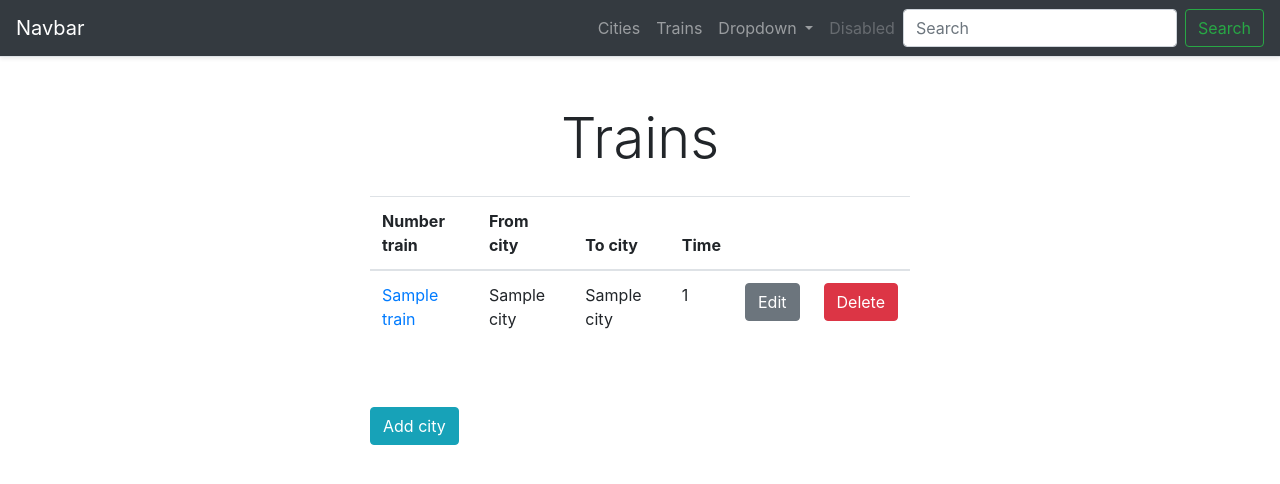
After one commit to berpress/django_train, a Django app: page /trains/ in a window 1280 px wide. The commit adds this page. Shown: the top 484 px of the page. Run offline with Django 3.2, Linux system fonts and the light colour scheme; tables that the repository leaves empty hold one stand-in row (values such as "Sample post"); some libraries are stand-ins or nearby versions.

Commit message:
Add train view

```diff
--- a/trains/models.py
+++ b/trains/models.py
@@ -1,4 +1,5 @@
 # Create your models here.
+from django.core.exceptions import ValidationError
 from django.db import models
 from cities.models import City
 
@@ -20,3 +21,14 @@ class Train(models.Model):
         verbose_name = 'Train'
         verbose_name_plural = 'Trains'
         ordering = ['name']
+
+    def clean(self, *args, **kwargs):
+        if self.to_city == self.from_city:
+            raise ValidationError('Check city')
+        qs = Train.objects.filter(from_city = self.from_city,
+                                  to_city=self.to_city,
+                                  travel_time=self.travel_time).\
+            exclude(pk=self.pk)
+        if qs.exists():
+            raise ValidationError('Change time')
+        return super(Train, self).clean(*args, **kwargs)
--- /dev/null
+++ b/trains/templates/trains/home.html
@@ -0,0 +1,115 @@
+{% extends "base.html" %}
+{% block title%} Trains {% endblock%}
+{% block content%}
+<h1 class="display-4 text-center my-4">Trains</h1>
+<div class="row">
+    <div class='col-md-6 mx-auto'>
+        <table class="table">
+            <thead class="thead-dark">
+            <thead>
+                <tr>
+                    <th>Number train</th>
+                    <th>From city</th>
+                    <th>To city</th>
+                    <th>Time</th>
+                    <th>&nbsp;</th>
+                    <th>&nbsp;</th>
+                </tr>
+            </thead>
+            <tbody>
+                {% for object in objects_list%}
+                    <tr>
+                        <td>
+                            <a href="">
+                                {{object.name}}</a>
+                        </td>
+                        <td>
+                                {{object.from_city}}
+                        </td>
+                        <td>
+                                {{object.to_city}}
+                        </td>
+                        <td>
+                                {{object.travel_time}}
+                        </td>
+                        <td>
+                            <a href="">
+                                <button type="button" class="btn btn-secondary">Edit</button>
+                            </a>
+                        </td>
+                        <td>
+                            <a href="">
+                                 <button type="button" class="btn btn-danger">Delete</button>
+                            </a>
+
+                        </td>
+
+                {% endfor%}
+                        </tr>
+                </tbody>
+        </table>
+ <div id="navigation" class="container my-4">
+            <div class="row">
+                <div class="col-md-3 mx-5">
+                    <nav aria-label="Page navigation example">
+                        <ul class="pagination">
+                            {% if objects_list.has_previous %}
+                                <li class="page-item">
+                                <a class="page-link" href="?page={{ objects_list.previous_page_number }}"
+                                        aria-label="Previous">
+                                <span aria-hidden="true">&laquo;</span>
+                                <span class="sr-only">Previous</span>
+
+                                </a>
+                                </li>
+                            {% else %}
+
+                            {% endif %}
+                            {% for page in objects_list.paginator.page_range %}
+                                {% if page == objects_list.number %}
+                                    <li class="page-item active">
+                                        <a class="page-link" href="#"> {{page}}
+                                            <span class="sr-only">(current)</span>
+                                        </a>
+                                    </li>
+                                {% else %}
+                                    <li class="page-item">
+                                        <a class="page-link"
+                                            href="?page={{page}}">
+                                            {{page}}
+                                        </a>
+                                    </li>
+                                {% endif %}
+                            {% endfor %}
+                            {% if objects_list.has_next %}
+                                <li class="page-item">
+                                <a class="page-link"
+                                    href="?page={{ objects_list.paginator.num_pages }}"
+                                        aria-label="Next">
+                                    <span aria-hidden="true">&raquo;</span>
+                                    <span class="sr-only">Next</span>
+                                </a>
+                                </li>
+                            {% else %}
+
+                            {% endif %}
+                        </ul>
+                    </nav>
+                </div>
+            </div>
+        </div>
+    </div>
+</div>
+<div class="row">
+    <div class='col-md-6 mx-auto'>
+            <a href="">
+            <button type="button" class="btn btn-info">Add city</button>
+                </a>
+        </div>
+</div>
+{% endblock%}
+<form action="" method="post"> {% csrf_token %}
+   {{form.as_p}}
+    <br>
+  <input type="submit" value="Save">
+</form>
--- /dev/null
+++ b/trains/urls.py
@@ -0,0 +1,10 @@
+from django.urls import path
+from .views import home
+
+urlpatterns = [
+    # path('detail/<int:pk>/', CityDetailView.as_view(), name='detail'),
+    # path('add/', CityCreateView.as_view(), name='add'),
+    # path('update/<int:pk>/', CityUpdateView.as_view(), name='update'),
+    # path('delete/<int:pk>/', CityDeleteView.as_view(), name='delete'),
+    path('', home, name='home'),
+]
--- a/trains/views.py
+++ b/trains/views.py
@@ -1,3 +1,26 @@
 from django.shortcuts import render
+from .models import Train
+# from django.views.generic import DetailView
+# from django.views.generic.edit import CreateView, UpdateView, DeleteView
+# from .forms import CityForm
+# from django.urls import reverse_lazy
+from django.core.paginator import Paginator
+# from django.contrib.messages.views import SuccessMessageMixin
+# from django.contrib import messages
+# Create your views here.
 
-# Create your views here.
+
+def home(request):
+    # if request.method == 'POST':
+    #     form = CityForm(request.POST or None)
+    #     if form .is_valid():
+    #         print(form.cleaned_data)
+    # form = CityForm()
+    # cities = City.objects.all()
+    trains = Train.objects.all()
+    paginator = Paginator(trains, 25)
+    page = request.GET.get('page')
+    cities = paginator.get_page(page)
+    return render(request, 'trains/home.html',
+                  {'objects_list': trains},)
+    # return render(request, 'cities/home.html', {'objects_list': cities, 'form': form})
--- a/travel/templates/base.html
+++ b/travel/templates/base.html
@@ -32,10 +32,10 @@
   <div class="collapse navbar-collapse" id="navbarSupportedContent">
     <ul class="navbar-nav ml-auto">
       <li class="nav-item {% if request.path == city_home_url%} active {% endif %}">
-        <a class="nav-link" href="{% url 'city:home'%}">Города <span class="sr-only">(current)</span></a>
+        <a class="nav-link" href="{% url 'city:home'%}">Cities <span class="sr-only">(current)</span></a>
       </li>
       <li class="nav-item">
-        <a class="nav-link" href="#">Link</a>
+        <a class="nav-link" href="{% url 'train:home'%}">Trains <span class="sr-only">(current)</span></a>
       </li>
       <li class="nav-item dropdown">
         <a class="nav-link dropdown-toggle" href="#" id="navbarDropdown" role="button" data-toggle="dropdown" aria-haspopup="true" aria-expanded="false">
--- a/travel/urls.py
+++ b/travel/urls.py
@@ -20,5 +20,6 @@ from .views import home_view
 urlpatterns = [
     path('admin/', admin.site.urls),
     path('cities/', include(('cities.urls', 'city'))),
+    path('trains/', include(('trains.urls', 'train'))),
     path('', home_view, name='hello'),
 ]
```
Also changed, not shown: trains/templates/trains/create.html (added, +13 -0 lines), trains/templates/trains/delete.html (added, +13 -0 lines), trains/templates/trains/detail.html (added, +20 -0 lines), trains/templates/trains/update.html (added, +13 -0 lines), 1 other file.
